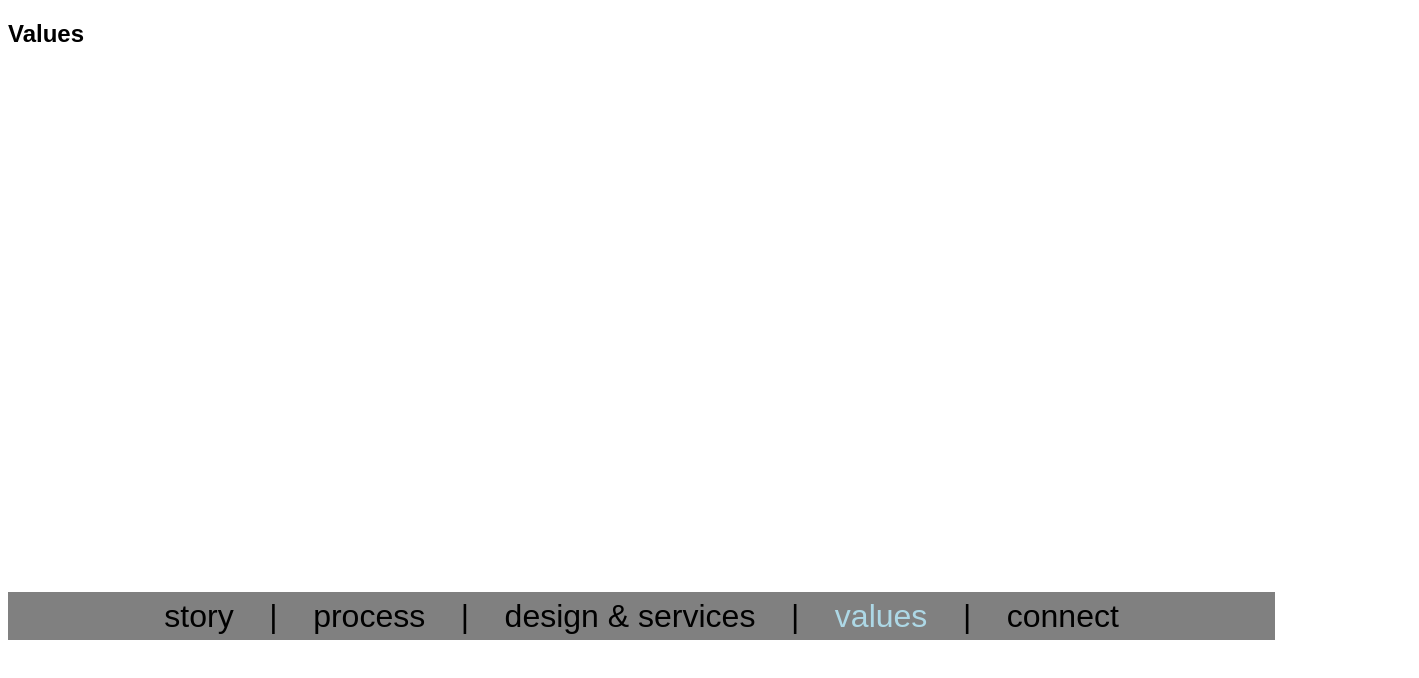
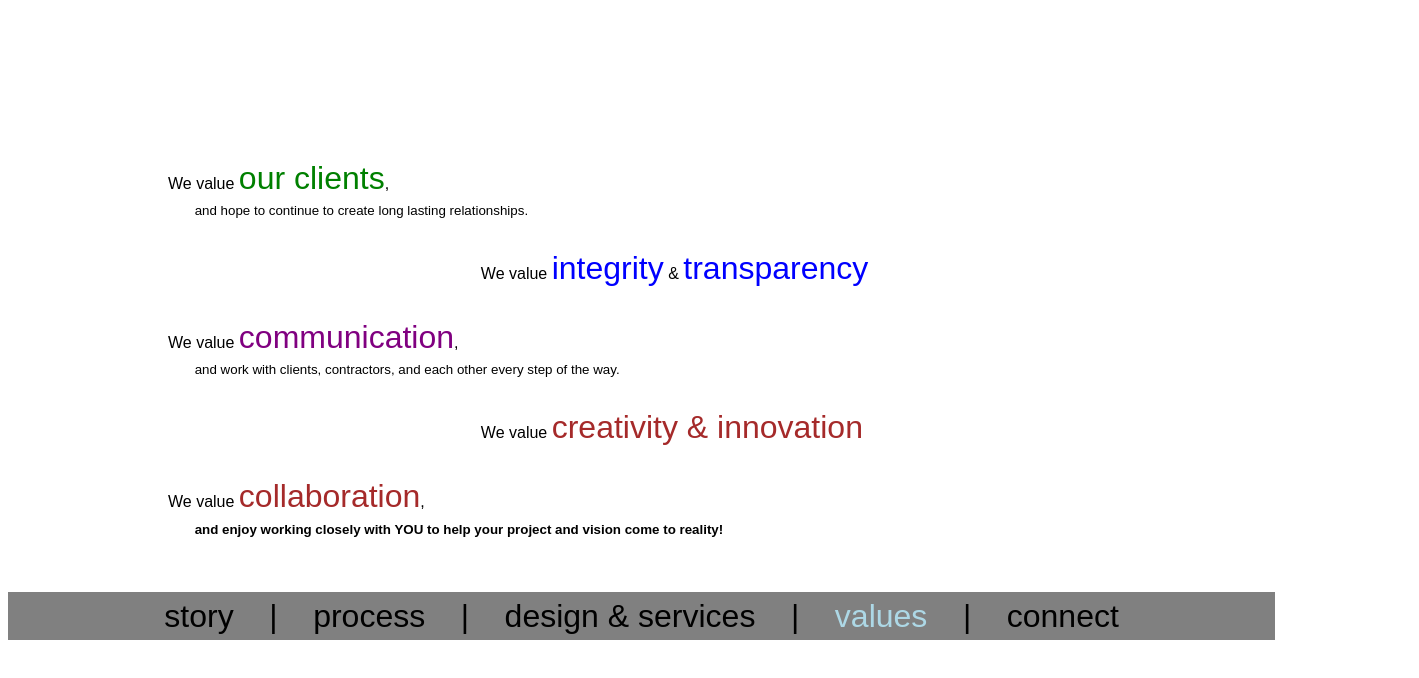
Before and after one commit to victorbofill/covalent-architecture, a React app: page /values in a window 1280 px wide. Shown: the top 678 px of the page, 1419 px wide, since content can reach past the window. Built offline with nearby package versions, Linux system fonts and the light colour scheme.

Commit message:
values hello world

```diff
--- a/src/components/values/Values.js
+++ b/src/components/values/Values.js
@@ -1,10 +1,33 @@
 import React, { Component } from 'react';
+
+import './Values.scss';
 
 export default class Values extends Component {
   render() {
     return (
       <article className="values">
-          <h1>Values</h1>
+        <blockquote>
+          <p>We value <span className="buzz-word green">our clients</span>,<br/>
+            <sub>and hope to continue to create long lasting relationships.</sub></p>
+        </blockquote>
+
+        <blockquote className="right">
+          <p>We value <span className="buzz-word blue">integrity</span> & <span className="buzz-word blue">transparency</span></p>
+        </blockquote>
+
+        <blockquote>
+          <p>We value <span className="buzz-word purple">communication</span>,<br/>
+            <sub>and work with clients, contractors, and each other every step of the way.</sub></p>
+        </blockquote>
+
+        <blockquote className="right">
+          <p>We value <span className="buzz-word brown">creativity & innovation</span></p>
+        </blockquote>
+
+        <blockquote>
+          <p>We value <span className="buzz-word brown">collaboration</span>,<br/>
+            <sub><strong>and enjoy working closely with YOU to help your project and vision come to reality!</strong></sub></p>
+        </blockquote>
       </article>
     );
   }
--- /dev/null
+++ b/src/components/values/Values.scss
@@ -0,0 +1,40 @@
+.values {
+    margin: 10em 10em;
+    width: 99%;
+
+    blockquote {
+        margin: 2em 0;
+    }
+
+    .right {
+        margin-left: 25%;
+    }
+
+    .buzz-word {
+        font-size: 2em;
+    }
+
+    .green {
+        color: green;
+    }
+
+    .blue {
+        color: blue;
+    }
+
+    .purple {
+        color: purple
+    }
+
+    .brown {
+        color: brown;
+    }
+
+    .red {
+        color: red;
+    }
+
+    sub {
+        margin-left: 2em;
+    }
+}
```
